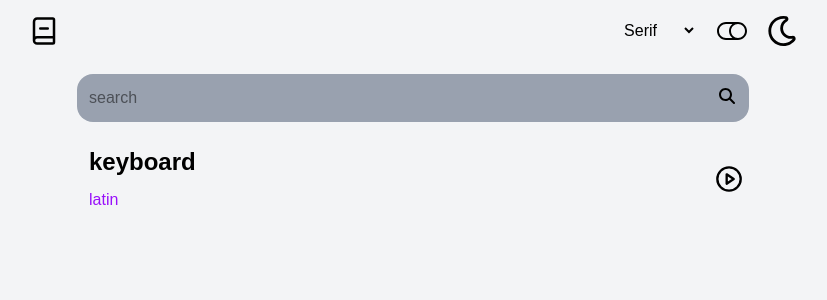
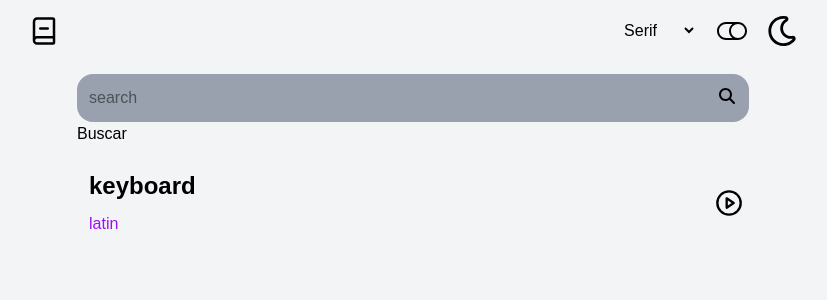
Before and after one commit to juan-arango35/dictionary-next, a Next.js app: page / in a window 1280 px wide. Shown: the top 300 px of the page, without its empty margins (227-1054 px from the left). Built offline with nearby package versions, Linux system fonts and the light colour scheme.

Commit message:
add search word and display in DictionaryResult

```diff
--- a/src/app/components/dictoriary/DictionaryResult.tsx
+++ b/src/app/components/dictoriary/DictionaryResult.tsx
@@ -1,8 +1,16 @@
 
-
-const DictionaryResult = () => {
+import AudioPlayer from "../audio/AudioPlayer"
+import { WordResponse } from "../../model/models"
+interface DictionaryResultsProps {
+  results: WordResponse[];
+}
+const DictionaryResult = ({results}: DictionaryResultsProps) => {
+  if(!results || results.length === 0)  return null;
+  const word = results[0];
   return (
-    <div>DictionaryResult</div>
+    <div>
+       <h2 className="text-xl font-bold text-gray-900">{word.word}</h2>
+    </div>
   )
 }
 
--- a/src/app/components/search/SearchForm.tsx
+++ b/src/app/components/search/SearchForm.tsx
@@ -1,15 +1,55 @@
+"use client";
+import { useRouter } from "next/navigation";
+import { ChangeEvent, FormEvent, useState } from "react";
 import { FaMagnifyingGlass } from "react-icons/fa6";
 
-const SearchForm = () => {
+interface SearchFormProps {
+  initialSearch?: string;
+}
+const SearchForm = ({ initialSearch = "" }: SearchFormProps) => {
+  const [searchTerm, setSearchTerm] = useState<string>(initialSearch);
+  const [loading, setLoading] = useState<boolean>(false);
+  const router = useRouter();
+
+  const handleSearch = (e: FormEvent<HTMLFormElement>) => {
+    e.preventDefault();
+    setLoading(true);
+
+    const term = searchTerm.toLowerCase().trim();
+
+    if (term) {
+      router.push(`?word=${encodeURIComponent(term)}`);
+    } else {
+      router.push("/");
+    }
+    setTimeout(() => {
+      setLoading(false);
+    }, 300);
+  };
+
+  const handleInputChange = (e: ChangeEvent<HTMLInputElement>) => {
+    setSearchTerm(e.target.value);
+  };
+
   return (
     <div className="w-full flex justify-center items-center my-3 relative">
       <div className="w-[20rem] sm:w-[32rem] lg:w-[42rem] relative">
+        <form onSubmit={handleSearch}>
           <input
             type="text"
+            value={searchTerm}
+            onChange={handleInputChange}
             placeholder="search"
             className="bg-gray-400 w-[20rem] sm:w-[32rem] lg:w-[42rem] h-12 pl-3 rounded-2xl"
           />
+          <button
+          type="submit"
+          disabled={loading}
+
+          >  {loading ? 'Buscando...' : 'Buscar'}
             <FaMagnifyingGlass className="absolute right-3.5 top-3.5" />
+          </button>
+        </form>
       </div>
     </div>
   );
--- /dev/null
+++ b/src/app/model/models.ts
@@ -0,0 +1,36 @@
+export interface Phonetic {
+    text?: string;
+    audio?: string;
+    sourceUrl?: string;
+    license?: {
+      name: string;
+      url: string;
+    };
+  }
+
+  export interface Definition {
+    definition: string;
+    synonyms: string[];
+    antonyms: string[];
+    example?: string;
+  }
+
+  export interface Meaning {
+    partOfSpeech: string;
+    definitions: Definition[];
+    synonyms: string[];
+    antonyms: string[];
+  }
+
+  export interface WordResponse {
+    word: string;
+    phonetic?: string;
+    phonetics: Phonetic[];
+    origin?: string;
+    meanings: Meaning[];
+    license?: {
+      name: string;
+      url: string;
+    };
+    sourceUrls: string[];
+  }
--- a/src/app/page.tsx
+++ b/src/app/page.tsx
@@ -1,17 +1,54 @@
+import { cache } from "react";
 import AudioPlayer from "./components/audio/AudioPlayer";
 import SearchForm from "./components/search/SearchForm";
 import HeaderComponent from "./components/ui/header/Header";
+import { WordResponse } from "./model/models";
+import DictionaryResult from "./components/dictoriary/DictionaryResult";
 
+interface PageProps {
+  searchParams: {
+    word?: string;
+  };
+}
 
-export default function Home() {
+export default async function Home({ searchParams }: PageProps) {
+  const searchTerm = searchParams.word || "";
+  let result: WordResponse[] | null = null;
+  let error: string | null = null;
+
+  if (searchTerm) {
+    try {
+      const response = await fetch(
+        `https://api.dictionaryapi.dev/api/v2/entries/en/${searchTerm}`,
+        { cache: "no-store" }
+      );
+      if (!response.ok) {
+        if (response.status === 404) {
+          error = `No se encontro la plabra "${searchTerm}" en el diccionario`;
+        } else {
+          error = `Error al buscar la palabra "${searchTerm}"`;
+        }
+      } else {
+        result = await response.json();
+      }
+    } catch (err) {
+      error = `Error al consultar el diccionario: ${
+        err instanceof Error ? err.message : "Error desconocido"
+      }`;
+    }
+  }
+
   return (
     <div className="min-h-screen bg-gray-100 w-full flex justify-start items-center flex-col">
-      <HeaderComponent/>
-      <SearchForm/>
-      <AudioPlayer/>
-
-
-
+      <HeaderComponent />
+      <SearchForm initialSearch={searchTerm} />
+      {error && (
+        <div className="p-3 bg-red-100 border border-red-200 text-red-700 rounded">
+          {error}
+        </div>
+      )}
+      <AudioPlayer />
+      {result && <DictionaryResult  results={result}/>}
     </div>
   );
 }
```
Lines whose indentation alone changed are shown as unchanged.
